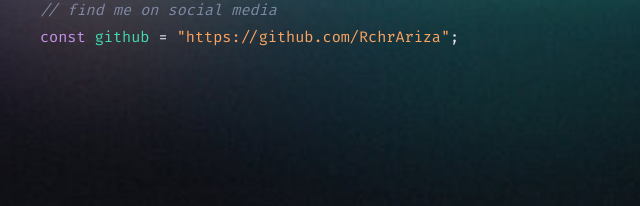
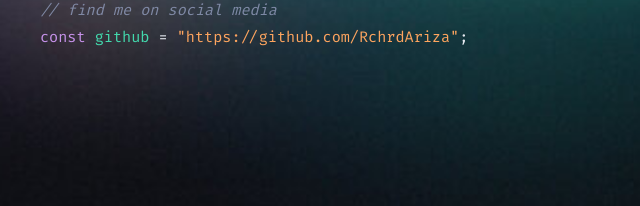
Before and after one commit to RchrdAriza/PortFolio, a plain HTML site: page pages/contact.html in a window 1280 px wide. Shown: the part 514-720 px from the top of the page, 136-776 px from the left. Drawn offline with Linux system fonts and the light colour scheme.

Commit message:
Add favicon and update icon links in HTML files; fix GitHub profile link

```diff
--- a/pages/contact.html
+++ b/pages/contact.html
@@ -48,7 +48,7 @@
             <p>
               <span class="code-keyword">const</span>
               <span class="code-variable">github</span> =
-              <span class="code-string">"https://github.com/RchrAriza"</span>;
+              <span class="code-string">"https://github.com/RchrdAriza"</span>;
             </p>
           </div>
         </div>
```
Also changed, not shown: index.html (+1 -0 lines), pages/about.html (+2 -1 lines), favicon.svg (added).
